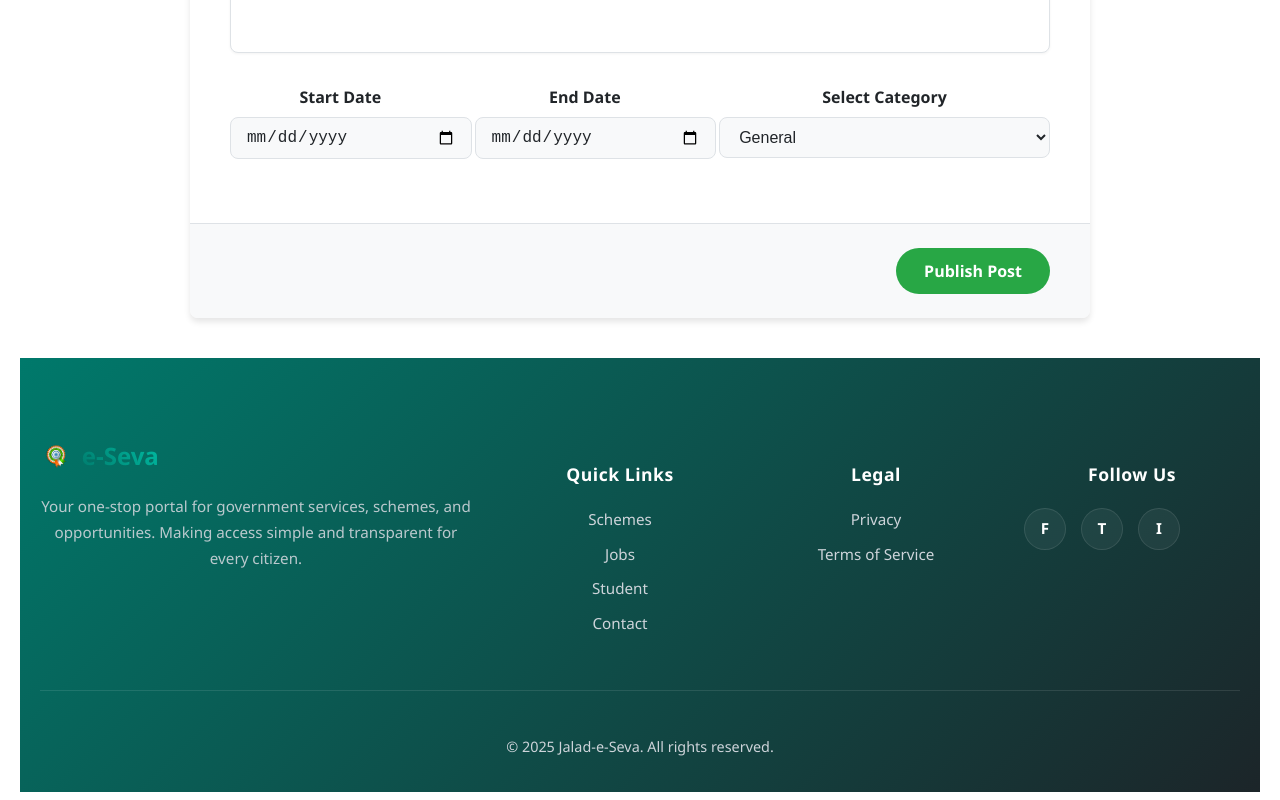
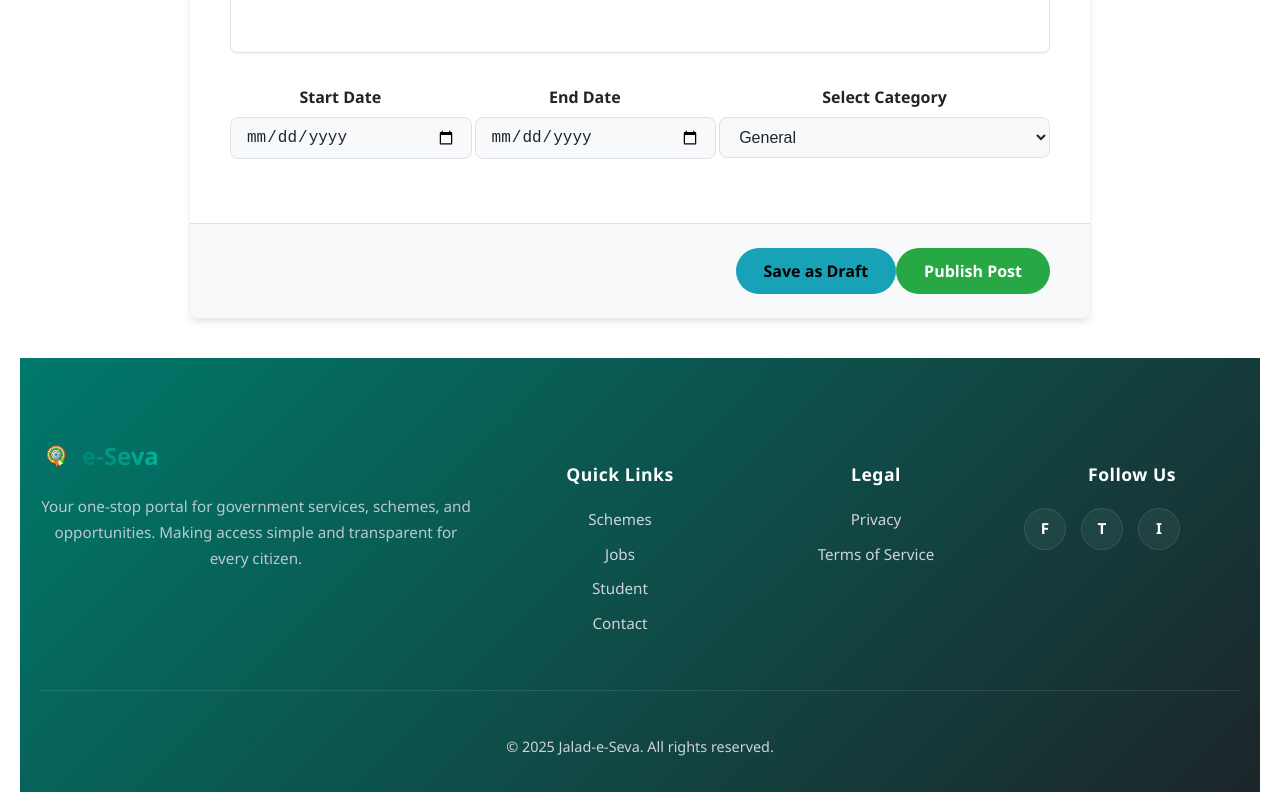
Before and after one commit to IamAdinath/jalad-e-seva-serverless, a React (Vite) app in the folder ui/: page /create-post in a window 1280 px wide. Shown: the part 1029-1829 px from the top of the page. Built offline with nearby package versions, Linux system fonts and the light colour scheme; no server answers.

Commit message:
update write with draft button

```diff
--- a/ui/src/components/Writer.css
+++ b/ui/src/components/Writer.css
@@ -6,6 +6,8 @@
 :root {
   --primary-color: #00796b;      /* Deep Teal */
   --secondary-color: #ffc107;   /* Amber/Gold */
+  --info-color: #17a2b8;      /* Info Blue */
+  --info-hover-color: #138496; /* Darker Info Blue */
   --success-color: #28a745;
   --success-hover-color: #00796b;
   --text-color: #212529;
@@ -220,6 +222,24 @@
   box-shadow: var(--shadow-md);
 }
 
+.draft-button {
+  background-color: var(--info-color);
+  color: black;
+  border: none;
+  font-size: 1rem;
+  font-weight: 600;
+  padding: 12px 28px;
+  border-radius: 50px;
+  cursor: pointer;
+  transition: all 0.2s ease;
+}
+
+.draft-button:hover {
+  background-color: var(--info-hover-color);
+  color: white;
+  transform: translateY(-2px);
+  box-shadow: var(--shadow-md);
+}
 .date-input {
   width: 95%;
   padding: 10px 15px;
--- a/ui/src/components/Writer.tsx
+++ b/ui/src/components/Writer.tsx
@@ -3,29 +3,21 @@ import { useEditor, EditorContent, Editor } from '@tiptap/react';
 import StarterKit from '@tiptap/starter-kit';
 import Placeholder from '@tiptap/extension-placeholder';
 import { useTranslation } from 'react-i18next';
-import { createBlog } from './utils/apis';
-
-// Import the dedicated CSS file
+import { createBlog, uploadToS3 } from './utils/apis';
 import './Writer.css';
 
-// --- MenuBar Component for Toolbar (CORRECTED) ---
 const MenuBar = ({ editor }: { editor: Editor | null }) => {
   if (!editor) {
     return null;
   }
 
-  // This helper function now correctly builds the command chain on click
   const createMenuButton = (
-    // The 'action' now directly corresponds to the Tiptap command, e.g., "toggleBold"
     commandName: string,
-    // 'name' is used for the isActive check, e.g., "bold"
     activeName: string,
     icon: React.ReactNode,
     label: string,
     params?: any
   ) => {
-    // The command chain is now created and run directly inside the onClick handler.
-    // This ensures it's always fresh and targets the current editor state.
     const action = () => (editor.chain().focus() as any)[commandName](params).run();
 
     return (
@@ -34,7 +26,6 @@ const MenuBar = ({ editor }: { editor: Editor | null }) => {
         onClick={action}
         className={editor.isActive(activeName, params) ? 'is-active' : ''}
         title={label}
-        // Disable button if the command cannot be executed
         disabled={!(editor.can() as any)[commandName](params)}
       >
         {icon}
@@ -55,12 +46,9 @@ const MenuBar = ({ editor }: { editor: Editor | null }) => {
 };
 
 
-// --- The Main Writer Component (No other logic changes needed here) ---
 const Writer: React.FC = () => {
-  // Using a mock t function if i18next is not set up.
-  // Replace with: const { t, i18n } = useTranslation();
+
   const {t} =  useTranslation();
-  // State for all form fields
   const [title, setTitle] = useState('');
   const [thumbnail, setThumbnail] = useState<File | null>(null);
   const [previewUrl, setPreviewUrl] = useState<string | null>(null);
@@ -68,7 +56,6 @@ const Writer: React.FC = () => {
   const [endDate, setEndDate] = useState('');
   const [category, setCategory] = useState('general');
 
-  // Tiptap editor instance
   const editor = useEditor({
     extensions: [
       StarterKit.configure(),
@@ -79,7 +66,6 @@ const Writer: React.FC = () => {
     content: '',
   });
 
-  // Effect to update placeholder on language change
   useEffect(() => {
     if (editor) {
       editor.extensionManager.extensions.find(
@@ -89,7 +75,6 @@ const Writer: React.FC = () => {
     }
   }, [editor, t]);
 
-  // Handles file selection and creates a preview URL
   const handleFileChange = useCallback((file: File | null) => {
     if (file) {
       if (previewUrl) {
@@ -101,7 +86,6 @@ const Writer: React.FC = () => {
     }
   }, [previewUrl]);
 
-  // Handles drag-and-drop functionality
   const handleDrop = useCallback((event: React.DragEvent<HTMLDivElement>) => {
     event.preventDefault();
     event.currentTarget.classList.remove('is-dragging-over');
@@ -110,7 +94,6 @@ const Writer: React.FC = () => {
     }
   }, [handleFileChange]);
 
-  // Placeholder for publishing logic
   const handlePublish = () => {
     if (!editor || editor.getText().trim() === '') {
       alert('Content cannot be empty.');
@@ -220,6 +203,9 @@ const Writer: React.FC = () => {
       </div>
 
       <footer className="writer-footer">
+        <button type="button" onClick={handlePublish} className="draft-button">
+          {t('writerDraft')}
+        </button>
         <button type="button" onClick={handlePublish} className="publish-button">
           {t('writerPublish')}
         </button>
```
